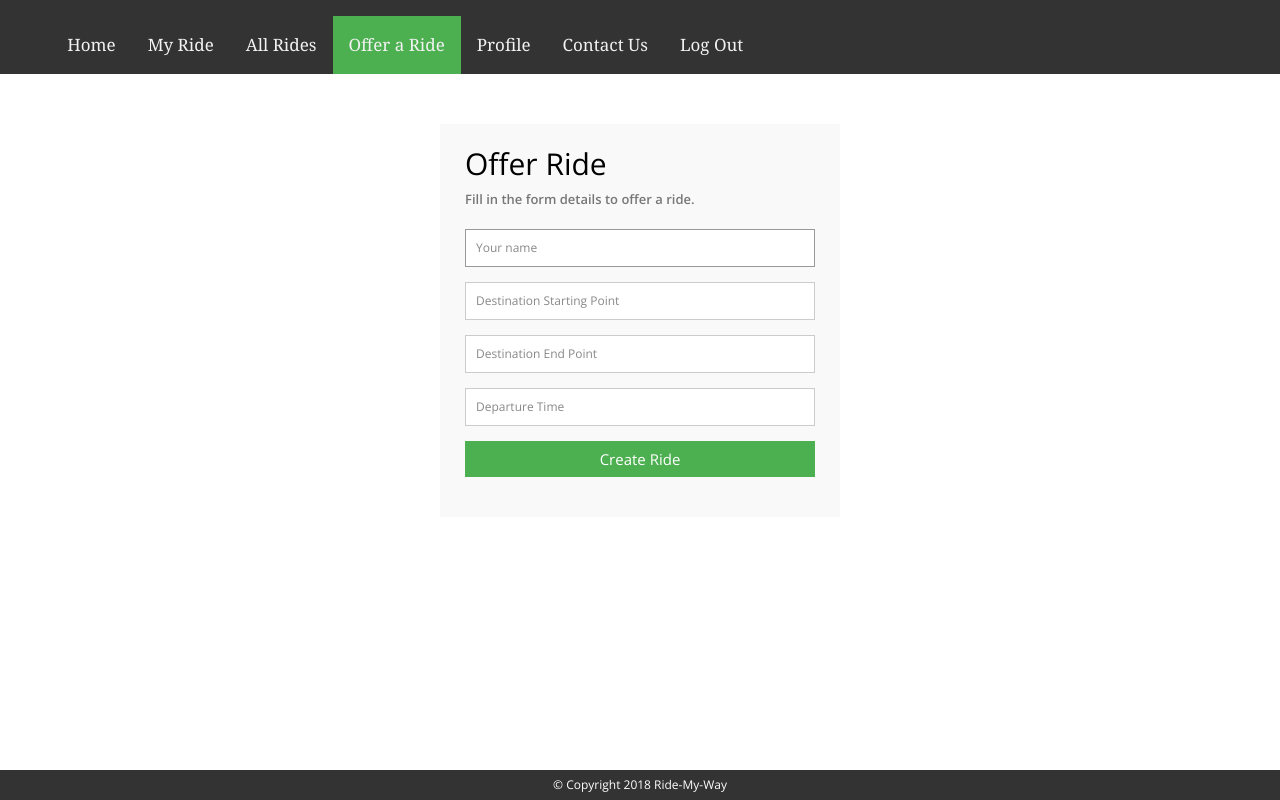
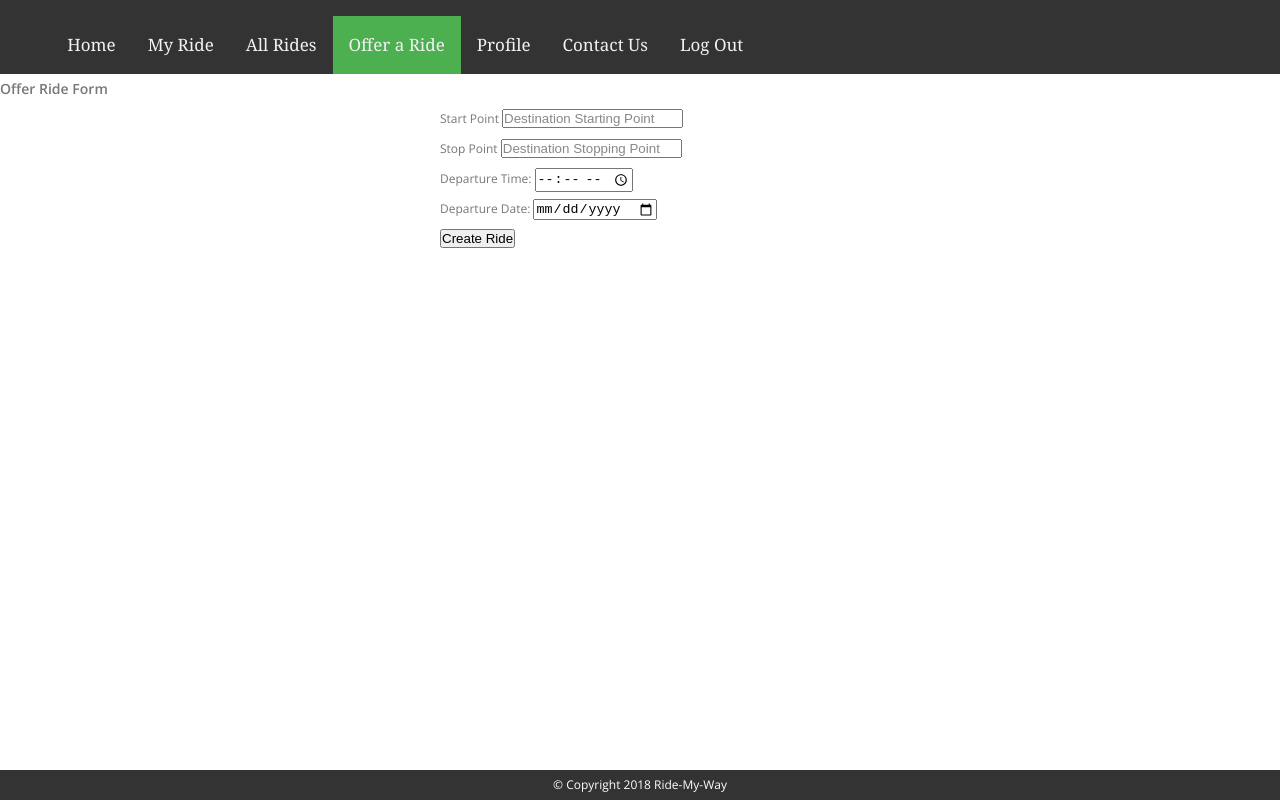
Before and after one commit to valentineezeh/Front-End-Ride-My-Way, a plain HTML site: page offerRide.html in a window 1280 px wide. Drawn offline with nearby package versions, Linux system fonts and the light colour scheme.

Commit message:
restructure offer ride form

```diff
--- a/offerRide.html
+++ b/offerRide.html
@@ -20,7 +20,7 @@
       <a href="offerRide.html" class="active">Offer a Ride</a>
       <a href="profile.html">Profile</a>
       <a href="contactUs.html">Contact Us</a>
-      <a id="logOut">Log Out</a>
+      <a href="index.html">Log Out</a>
         <a href="javascript:void(0);" class="icon" onclick="myFunction()">
         <i class="fa fa-bars"></i>
       </a>
@@ -29,31 +29,34 @@
         <button>search</button>
       </form> -->
     </div>
-
+    <h3>Offer Ride Form</h3>
     <! Form to Post a Ride.. >
     <div class="container">
-      <form id="contact" action="" method="post">
-        <h3>Offer Ride</h3>
-        <h4>Fill in the form details to offer a ride.</h4>
-        <fieldset>
-          <input placeholder="Your name" type="text" tabindex="1" required autofocus>
-        </fieldset>
-        <fieldset>
-          <input placeholder="Destination Starting Point" type="text" tabindex="2" required>
-        </fieldset>
-        <fieldset>
-          <input placeholder="Destination End Point" type="tel" tabindex="3" required>
-        </fieldset>
-        <fieldset>
-          <input placeholder="Departure Time" type="text" tabindex="4" required>
-        </fieldset>
-        <fieldset>
-          <button name="submit" type="submit" id="contact-submit" data-submit="...Sending">Create Ride</button>
-        </fieldset>
+      <form>
+        <p id="rideError" style="color: red;"></p>
+        <label >Start Point</label>
+        <input type="text" id="startPoint" placeholder="Destination Starting Point">
+        <p id="eStartPoint" style="color: red;"></p>
+
+        <label >Stop Point</label>
+        <input type="text" id="stopPoint" placeholder="Destination Stopping Point">
+        <p id="eStopPoint" style="color: red;"></p>
+
+        <div class = "time">
+          <label >Departure Time: </label>
+          <input type="time" id="departureTime" placeholder="Destination Time">
+          <p id="eDepartureTime" style="color: red;"></p>
+        </div>
+         <div class="date">
+          <label >Departure Date: </label>
+        <input type="date" id="departureDate" placeholder="Destination Date">
+        <p id="eDepartureDate" style="color: red;"></p>
+         </div>
+
+         <button type="submit" id="rideBtn" >Create Ride</button>
       </form>
-
-
     </div>
+    <script type="text/javascript" src="./js/offerRides.js"></script>
 </body>
 <div class="footer">
   <footer>
```
